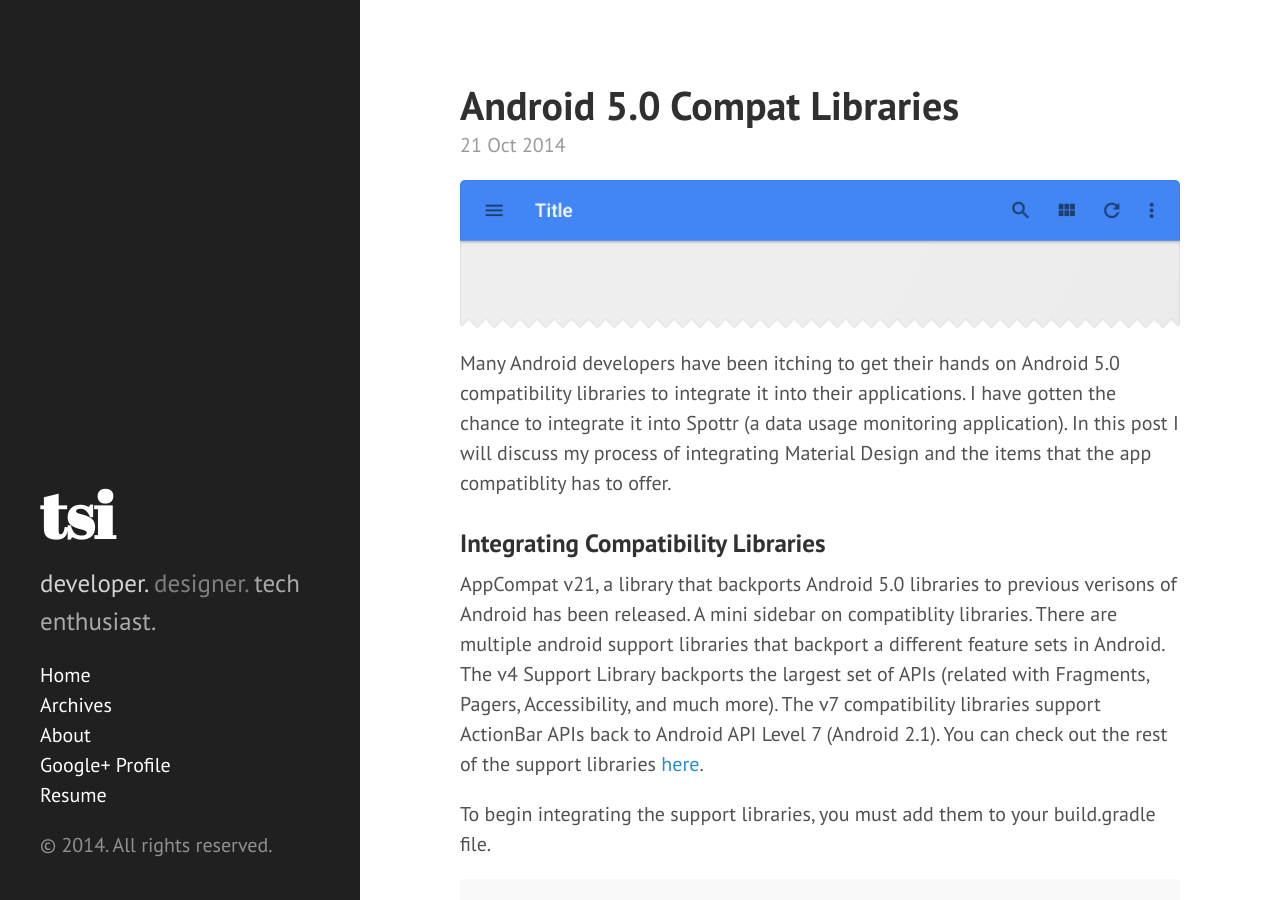
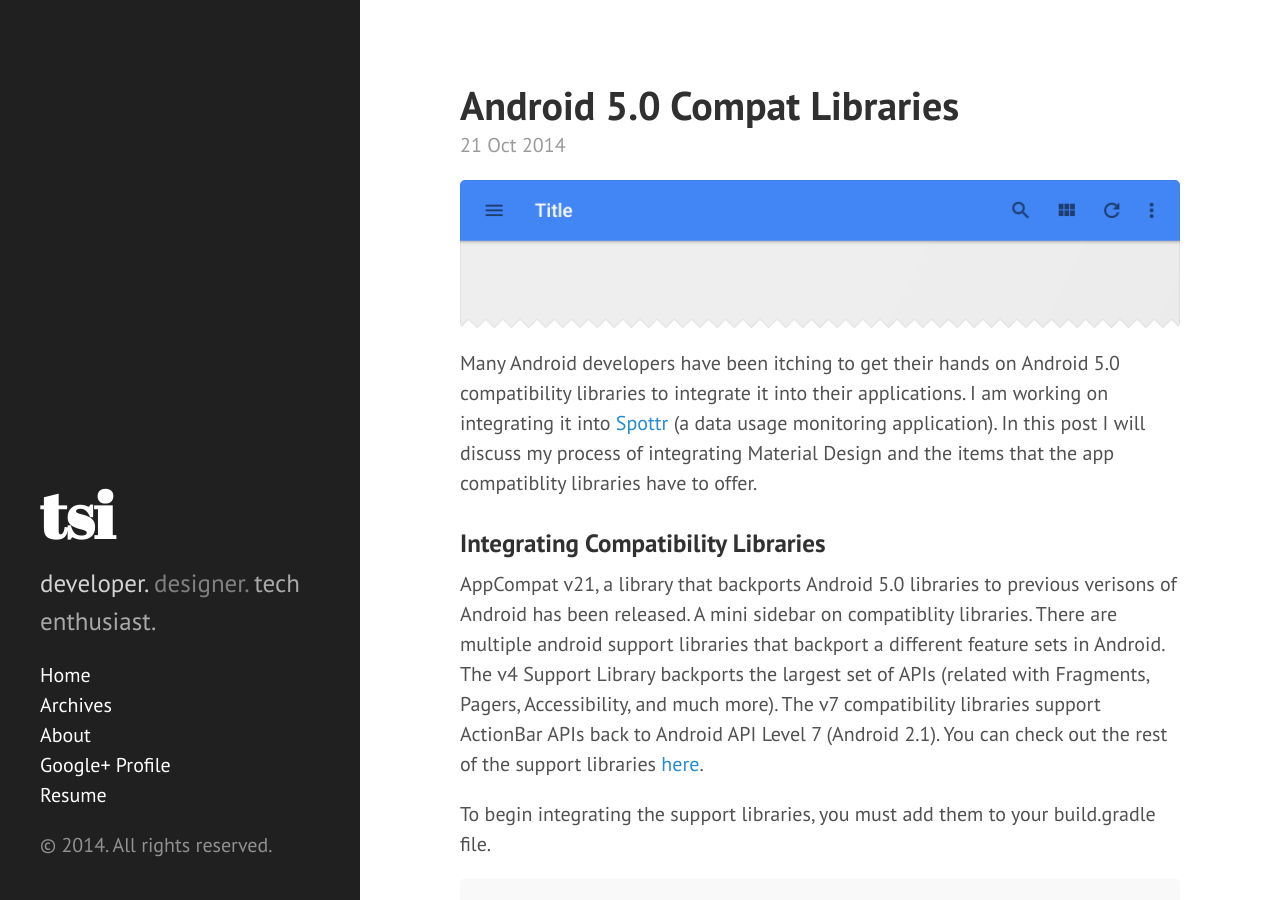
Before and after one commit to thesaadismail/thesaadismail.github.io, a Jekyll site: the page built from _posts/development/2014-10-21-material-design-compat.md, in a window 1280 px wide and 900 px high. Built offline with Jekyll 4.4.1, drawn with Linux system fonts in a browser that asks for light colours; nearby versions of some CDN libraries; Markdown is read by kramdown in place of the engine named in the settings; comment, search, counter and statistics services are not loaded.

Commit message:
minor updates to material design article

```diff
--- a/_posts/development/2014-10-21-material-design-compat.md
+++ b/_posts/development/2014-10-21-material-design-compat.md
@@ -5,7 +5,7 @@ title: Android 5.0 Compat Libraries
 
 ![My helpful screenshot]({{ site.url }}/resources/images/layout_structure_toolbars1.png)
 
-Many Android developers have been itching to get their hands on Android 5.0 compatibility libraries to integrate it into their applications. I have gotten the chance to integrate it into Spottr (a data usage monitoring application). In this post I will discuss my process of integrating Material Design and the items that the app compatiblity has to offer.
+Many Android developers have been itching to get their hands on Android 5.0 compatibility libraries to integrate it into their applications. I am working on integrating it into [Spottr](http://getspottr.com) (a data usage monitoring application). In this post I will discuss my process of integrating Material Design and the items that the app compatiblity libraries have to offer.
 
 ### Integrating Compatibility Libraries
 
```
